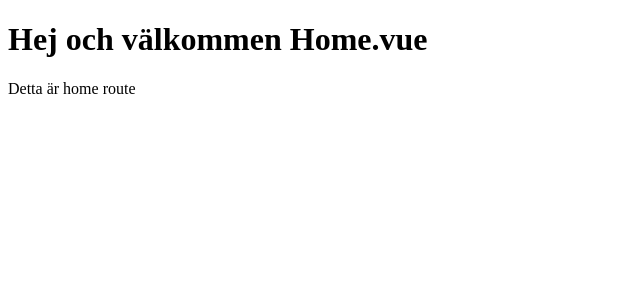
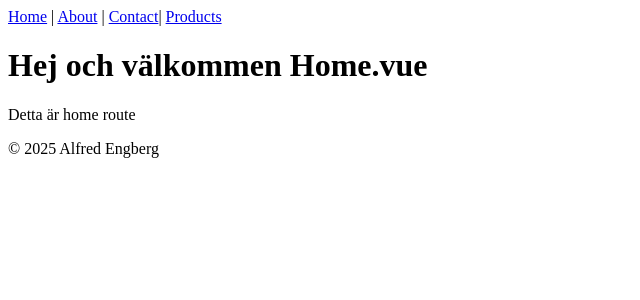
Before and after one commit to AlfredEngberg/vue-testing, a Vue app: page / in a window 1280 px wide. Shown: the top 300 px of the page, without its empty margins (0-640 px from the left). Built offline with nearby package versions, Linux system fonts and the light colour scheme; the HTML template or start-up script is replaced by a standard one.

Commit message:
added navbar+footer

```diff
--- a/src/App.vue
+++ b/src/App.vue
@@ -1,9 +1,13 @@
 <script setup>
 import { RouterView } from 'vue-router'
+import Navbar from './components/navbar.vue'
+import Footer from './components/footer.vue'
 </script>
 
 <template>
+  <Navbar />
   <main>
     <RouterView />
   </main>
+  <Footer />
 </template>
```
